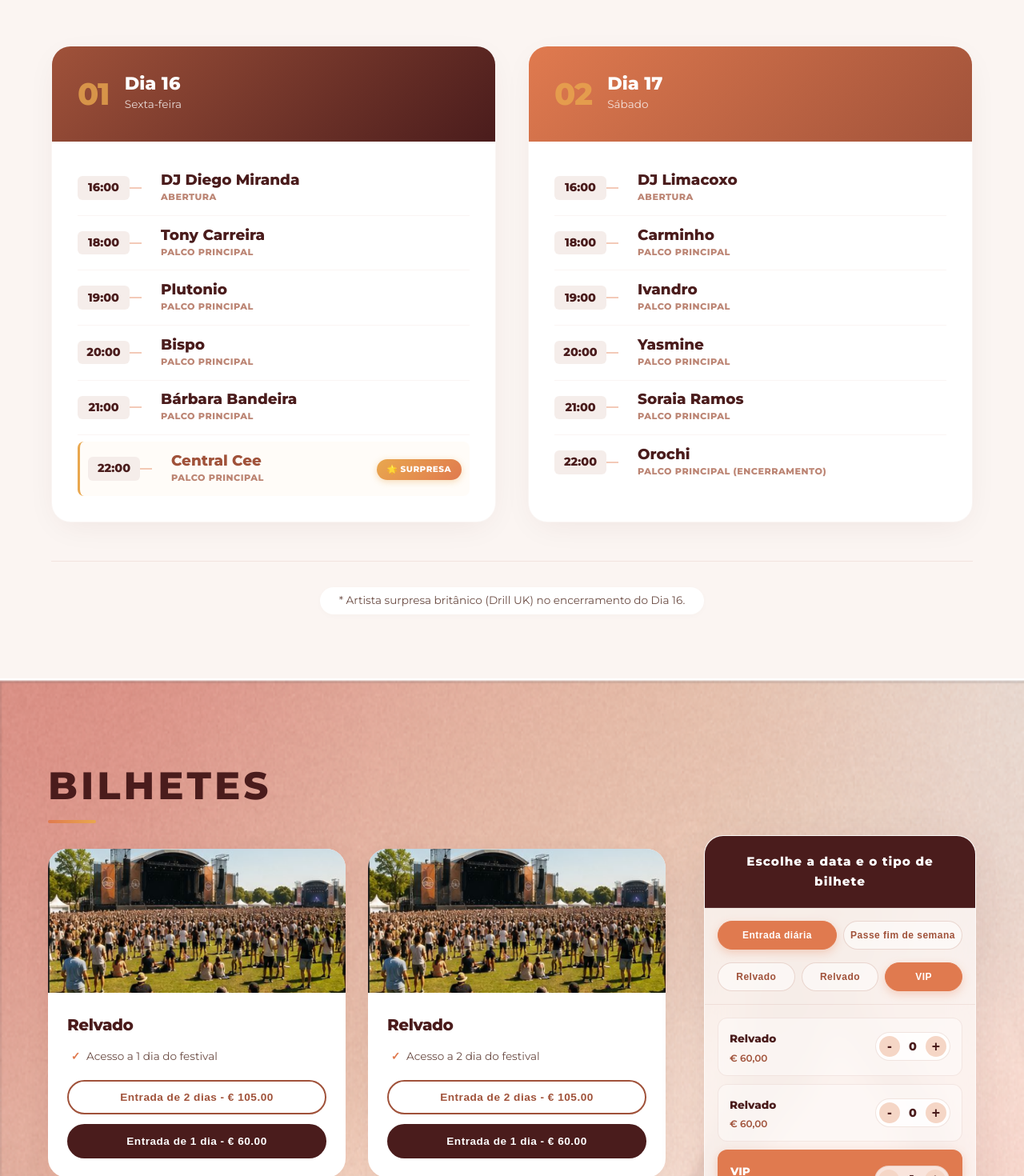
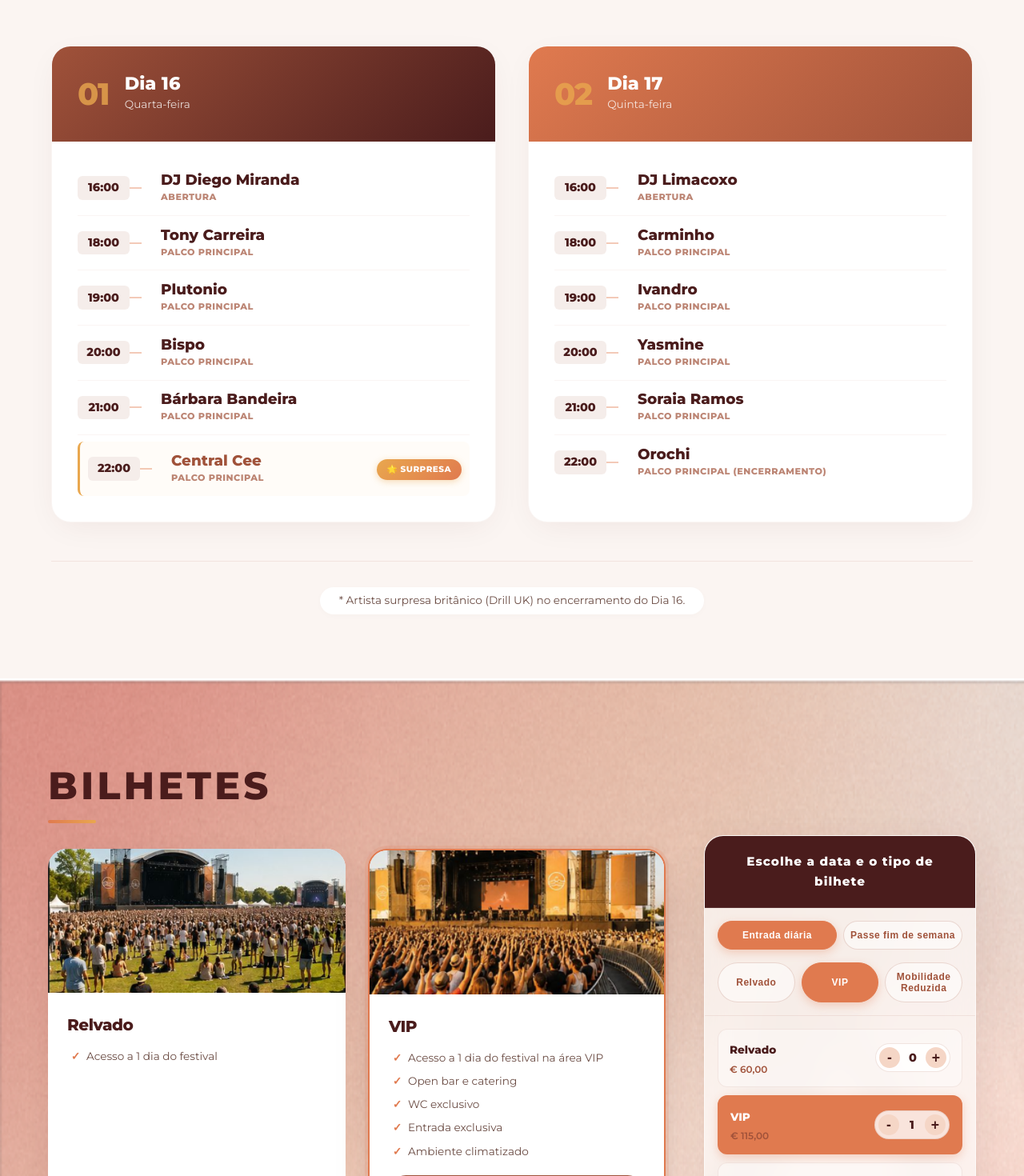
Before and after one commit to Gomys137/Ritmo-Fest, a Next.js app: page / in a window 1280 px wide. Shown: the part 1760-3230 px from the top of the page at 80% size. Built offline with nearby package versions, Linux system fonts and the light colour scheme.

Commit message:
Ritmo-Fest

```diff
--- a/src/components/Schedule.js
+++ b/src/components/Schedule.js
@@ -3,7 +3,7 @@
 const scheduleData = [
   {
     day: 'Dia 16',
-    subtitle: 'Sexta-feira',
+    subtitle: 'Quarta-feira',
     artists: [
       { time: '16:00', artist: 'DJ Diego Miranda', stage: 'Abertura' },
       { time: '18:00', artist: 'Tony Carreira', stage: 'Palco Principal' },
@@ -15,7 +15,7 @@ const scheduleData = [
   },
   {
     day: 'Dia 17',
-    subtitle: 'Sábado',
+    subtitle: 'Quinta-feira',
     artists: [
       { time: '16:00', artist: 'DJ Limacoxo', stage: 'Abertura' },
       { time: '18:00', artist: 'Carminho', stage: 'Palco Principal' },
--- a/src/components/Tickets.js
+++ b/src/components/Tickets.js
@@ -11,20 +11,11 @@ const ticketTypes = [
     badge: '',
     features: ['Acesso a 1 dia do festival'],
   },
-  {
-    id: 'comfort',
-    title: 'Relvado',
-    image: '/relvado.png',
-    price: 60,
-    badge: 'Novo',
-    features: [
-      'Acesso a 2 dia do festival'
-    ],
-  },
+
   {
     id: 'vip',
     title: 'VIP',
-    image: '/golden.jpg',
+    image: '/golden.png',
     price: 115,
     badge: 'Melhor Experiência',
     features: [
@@ -130,7 +121,7 @@ export default function Tickets() {
                         increase(ticket.id);
                       }}
                     >
-                      Entrada de 2 dias - € {(ticket.price * 1.75).toFixed(2)}
+                      Entrada de 2 dias - € {(ticket.price * 1.85).toFixed(2)}
                     </button>
 
                     <button
```
Also changed, not shown: src/styles/Tickets.css (line endings or trailing spaces).
